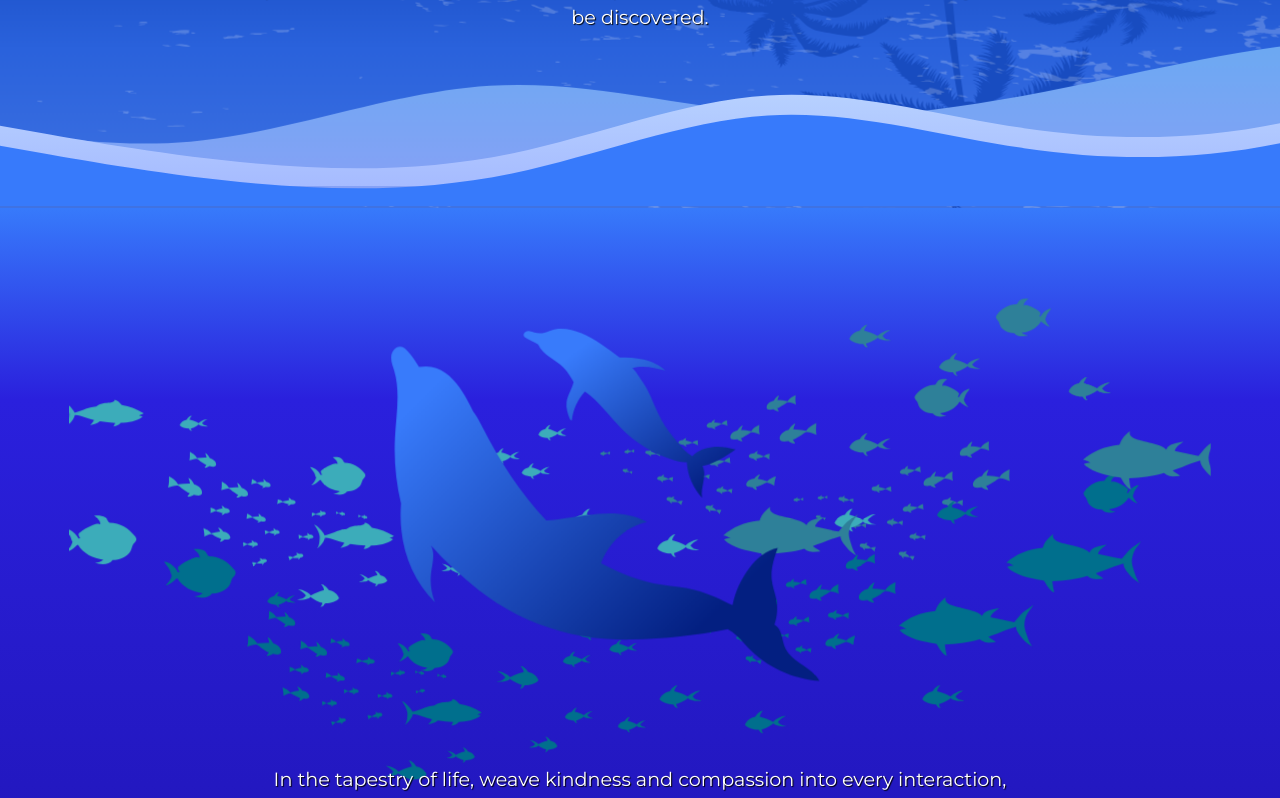
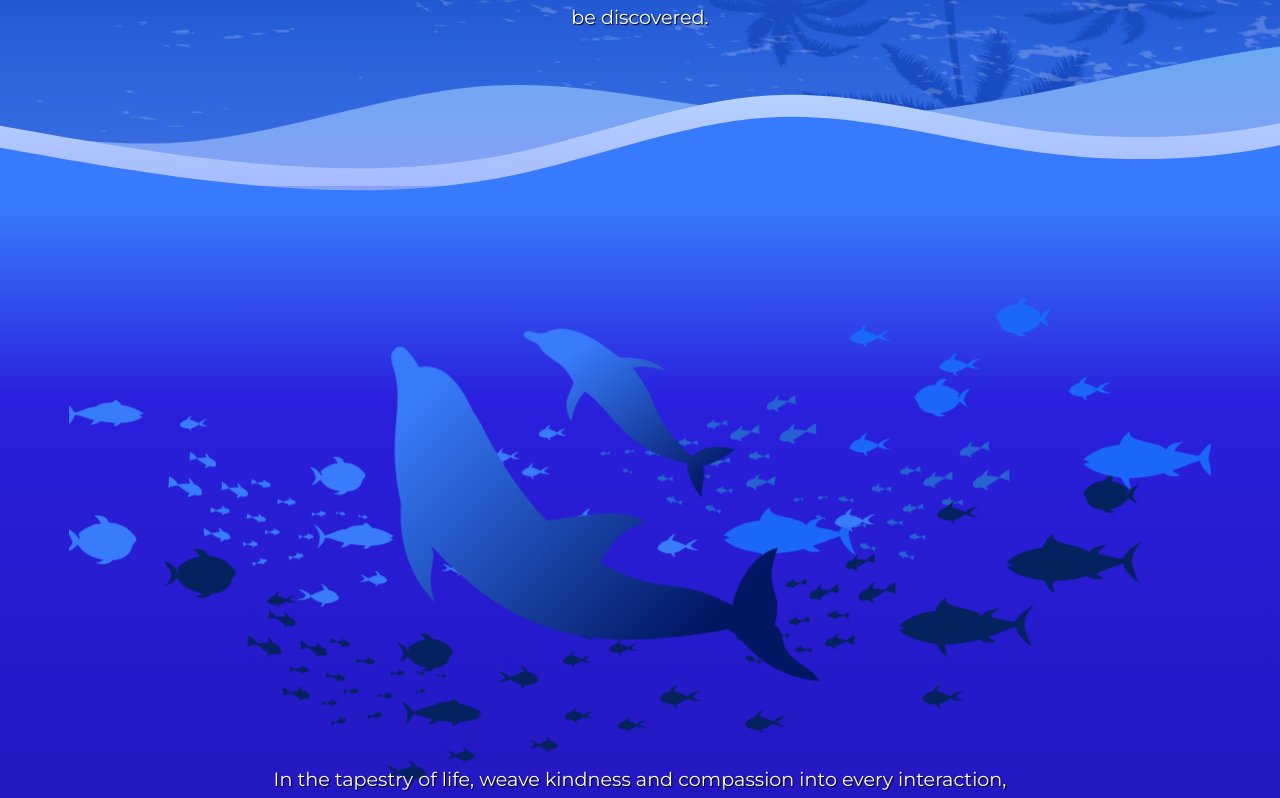
Before and after one commit to Nepsha1986/fable, a Next.js app: page / in a window 1280 px wide. Shown: the part 1840-2638 px from the top of the page. Built offline with nearby package versions, Linux system fonts and the light colour scheme.

Commit message:
Improved colors

```diff
--- a/src/app/_containers/Part2/index.tsx
+++ b/src/app/_containers/Part2/index.tsx
@@ -111,7 +111,7 @@
         <Wave id="second_wave" type="2" />
       </Scene.Item>
 
-      <Scene.Item width="100%" bottom="-5px" depth={0}>
+      <Scene.Item width="100%" bottom="-7px" depth={0}>
         <Wave
           id="third_wave"
           type="2"
--- a/src/components/SeaSurface/DolphinLarge/index.tsx
+++ b/src/components/SeaSurface/DolphinLarge/index.tsx
@@ -1,5 +1,5 @@
 const DolphinLarge = () => {
-  const gradient: [string, string] = ['#387bfb', '#031f81'];
+  const gradient: [string, string] = ['#387bfb', '#011762'];
 
   return (
     <svg viewBox="0 0 885 595.3">
--- a/src/components/SeaSurface/DolphinSmall/index.tsx
+++ b/src/components/SeaSurface/DolphinSmall/index.tsx
@@ -1,5 +1,5 @@
 const DolphinSmall = () => {
-  const gradient: [string, string] = ['#387bfb', '#031f81'];
+  const gradient: [string, string] = ['#387bfb', '#011762'];
 
   return (
     <svg viewBox="0 0 885 595.3">
--- a/src/components/SeaSurface/FishGroup1/index.tsx
+++ b/src/components/SeaSurface/FishGroup1/index.tsx
@@ -1,7 +1,7 @@
 const FishGroup1 = () => {
-  const firstGroupColor = '#006F8D';
-  const secondGroupColor = '#3CACBA';
-  const thirdGroupColor = '#2E8099';
+  const firstGroupColor = '#03225e';
+  const secondGroupColor = '#1b67f8';
+  const thirdGroupColor = '#397cfb';
 
   return (
     <svg viewBox="0 0 885 595.3" fill="#01155b">
@@ -30,6 +30,17 @@
           <path d="M257.8,438.5c3.2,1.1,6.8,5.7,8.5,8.5c3.1-0.6,6.1-2.1,9.1-3.2c2.4-0.8,5-1.4,7.6-1.7       c1.5-1.4,3.9-2.1,5.7-2.4c2.2-0.4,8.3,0.1,8.6-2.7c1.8,0.4,3.9,2.1,5.4,4c6.1,0.9,11.7,3.3,17,6.4c-0.8,1-2.9,1.2-3.6,1.7       c1,0,1.9,0.6,2.9,0.8c-4.1,3.9-11.6,4.6-17,4.9c-1.4,1.6-3.3,2.7-5.7,2.8c0.5-0.9,1-1.8,1.3-2.7c-3.9-0.1-7.9-0.5-11.8-1.2       c-2,1.8-4.7,2.5-7.5,3c1.1-1,2.2-2.4,2.9-4c-2.5-0.6-4.9-1.3-7.3-2.1c-2.3-0.8-5.1-1.9-7.5-1.8c-0.6,3-3.8,6.8-6.3,8.4       c1.9-2,1.9-5.6,2.1-8.3C262.5,445.6,259.6,441,257.8,438.5z" />
         </g>
         <g fill={secondGroupColor}>
+          <path d="M719.1,139.3c3.7-4.8,9.1-8.2,15.3-8.2c1.1-0.7,1.3-2.4,2.5-3.2c1.9-1.3,4.6-1.3,6.8-1.1       c-1.4,1.3-3.9,2.9-3.7,5.3c1.8-2.2,12.2,4,12.9,5.6c0.3,0.7-0.6,2-0.9,2.7c0.2,0,0.9,0.2,1,0.2c1.4-3.1,4.8-5.8,8.2-6.3       c-0.8,1.6-2.4,3-3.2,4.7c-0.6,1.1-0.7,2.4-1.4,3.5c0.3,2.1,2.3,4.5,3.7,6.1c-1.7-0.4-3-1.4-4.4-2.3c-0.9-0.6-1.8-1.7-2.6-2       c-3.2,5.4-9,8.1-15,8.9c0.6,0.5,1.3,1,2.2,1.3c0.9,0.3,1.9,0.5,2.8,0.5c-3.2,1.2-8.3,1.6-10.7-1.6c0,0,0,0,0,0       c-4.2-0.3-8.5-1.6-10.7-5.4c-0.6-1.1-0.8-2.4-1.3-3.5c-0.4-0.7-1.1-1.2-1.5-1.9C718.1,141.3,718.3,140.4,719.1,139.3z" />
+          <path d="M656,201.6c3.7-4.8,9.1-8.2,15.3-8.2c1.1-0.7,1.3-2.4,2.5-3.2c1.9-1.3,4.6-1.3,6.8-1.1       c-1.4,1.3-3.9,2.9-3.7,5.3c1.8-2.2,12.2,4,12.9,5.6c0.3,0.7-0.6,2-0.9,2.7c0.2,0,0.9,0.2,1,0.2c1.4-3.1,4.8-5.8,8.2-6.3       c-0.8,1.6-2.4,3-3.2,4.7c-0.6,1.1-0.7,2.4-1.4,3.5c0.3,2.1,2.3,4.5,3.7,6.1c-1.7-0.4-3-1.4-4.4-2.3c-0.9-0.6-1.8-1.7-2.6-2       c-3.2,5.4-9,8.1-15,8.9c0.6,0.5,1.3,1,2.2,1.3c0.9,0.3,1.9,0.5,2.8,0.5c-3.2,1.2-8.3,1.6-10.7-1.6c0,0,0,0,0,0       c-4.2-0.3-8.5-1.6-10.7-5.4c-0.6-1.1-0.8-2.4-1.3-3.5c-0.4-0.7-1.1-1.2-1.5-1.9C655.1,203.6,655.2,202.7,656,201.6z" />
+          <path d="M632.8,157.9c-0.7-0.4-1.5-1.4-2.1-1.8c-1-0.6,4.9-4.9,6-4.9c-1.7,0-3.5,0.4-5,1.1       c-1.5,0.8-4.1,1.9-4.9,3.4c-1.7-1-3.5-1.8-5.4-2.5c-1.5-0.6-3.3-1.2-5.1-1.6c0.3-1.7,1.3-3.3,2.5-4.6c-2.1-0.2-4.5,2.4-6,4.6       c-3.6,0.6-6.5,2.9-8,6.3c2,2.8,6.6,3.7,9.9,3.9c0.3,0,0.5,0,0.8,0c0.8,1.6,2,3,3.8,2.7c-1-0.6-1.4-1.8-1.5-3       c2-0.4,3.8-1.2,5.6-2.3c1.1-0.7,2.6-1.4,3.5-2.4c0.6,1.2,2.5,1.6,3.6,1.9c2.1,0.6,4.5,0.6,6.8,0.4       C636,158.5,634.1,158.7,632.8,157.9z" />
+          <path d="M702.3,179.9c-0.7-0.4-1.5-1.4-2.1-1.8c-1-0.6,4.9-4.9,6-4.9c-1.7,0-3.5,0.4-5,1.1       c-1.5,0.8-4.1,1.9-4.9,3.4c-1.7-1-3.5-1.8-5.4-2.5c-1.5-0.6-3.3-1.2-5.1-1.6c0.3-1.7,1.3-3.3,2.5-4.6c-2.1-0.2-4.5,2.4-6,4.6       c-3.6,0.6-6.5,2.9-8,6.3c2,2.8,6.6,3.7,9.9,3.9c0.3,0,0.5,0,0.8,0c0.8,1.6,2,3,3.8,2.7c-1-0.6-1.4-1.8-1.5-3       c2-0.4,3.8-1.2,5.6-2.3c1.1-0.7,2.6-1.4,3.5-2.4c0.6,1.2,2.5,1.6,3.6,1.9c2.1,0.6,4.5,0.6,6.8,0.4       C705.5,180.6,703.6,180.7,702.3,179.9z" />
+          <path d="M802.9,198.6c-0.7-0.4-1.5-1.4-2.1-1.8c-1-0.6,4.9-4.9,6-4.9c-1.7,0-3.5,0.4-5,1.1       c-1.5,0.8-4.1,1.9-4.9,3.4c-1.7-1-3.5-1.8-5.4-2.5c-1.5-0.6-3.3-1.2-5.1-1.6c0.3-1.7,1.3-3.3,2.5-4.6c-2.1-0.2-4.5,2.4-6,4.6       c-3.6,0.6-6.5,2.9-8,6.3c2,2.8,6.6,3.7,9.9,3.9c0.3,0,0.5,0,0.8,0c0.8,1.6,2,3,3.8,2.7c-1-0.6-1.4-1.8-1.5-3       c2-0.4,3.8-1.2,5.6-2.3c1.1-0.7,2.6-1.4,3.5-2.4c0.6,1.2,2.5,1.6,3.6,1.9c2.1,0.6,4.5,0.6,6.8,0.4       C806.2,199.2,804.3,199.4,802.9,198.6z" />
+          <path d="M632.8,242c-0.7-0.4-1.5-1.4-2.1-1.8c-1-0.6,4.9-4.9,6-4.9c-1.7,0-3.5,0.4-5,1.1       c-1.5,0.8-4.1,1.9-4.9,3.4c-1.7-1-3.5-1.8-5.4-2.5c-1.5-0.6-3.3-1.2-5.1-1.6c0.3-1.7,1.3-3.3,2.5-4.6c-2.1-0.2-4.5,2.4-6,4.6       c-3.6,0.6-6.5,2.9-8,6.3c2,2.8,6.6,3.7,9.9,3.9c0.3,0,0.5,0,0.8,0c0.8,1.6,2,3,3.8,2.7c-1-0.6-1.4-1.8-1.5-3       c2-0.4,3.8-1.2,5.6-2.3c1.1-0.7,2.6-1.4,3.5-2.4c0.6,1.2,2.5,1.6,3.6,1.9c2.1,0.6,4.5,0.6,6.8,0.4       C636,242.7,634.1,242.8,632.8,242z" />
+          <path d="M883.3,249.7c0.2-2.3,0.7-4.3,1.6-6.5c1.4-3.2,3.8-5.3,5.5-8.2        c-2.5,2.3-5.8,3.7-8.4,6.1c-2.4,2.2-4.4,5.2-6.6,7.5c-6.1-0.9-12.1-2.6-18.3-3.8c0.1-0.6,0.3-1.2,0.6-1.7        c1.5-2.7,4-3.7,6.1-5.6c-4,1.2-11.4,1.3-13.3,6.1c-0.1,0-0.1,0-0.2,0c-3.8-3.7-9.8-4.4-14.8-5.8c-4.2-1.2-15.4-2.5-13.1-8.5        c-2.4,1.6-4.5,3.9-6.2,6.3c-0.6,0.8-1.3,2.6-2.1,4.4c-0.5,0.1-1,0.1-1.5,0.2c-10.4,1.4-18.7,4.5-26.7,11.4        c2,0.2,4.1,1.1,5.7,2.3c-1.4-0.1-4,0.1-5,1.1c6.9,6.7,17.7,8.4,26.8,10.2c0.6,0.1,1.2,0.2,1.8,0.3c2.2,3.5,4,7.5,7.9,9.2        c-0.6-2.5-1.1-5.4-1.4-8c0-0.2,0-0.5,0-0.8c4.5-0.1,9.1-0.7,13.5-1.2c4.5-0.5,9-1.5,13.5-2.8c1.2,1,2.5,1.7,4.1,2.2        c2.7,0.8,5.6,0,8.3,0c-0.8-1.6-3.9-2.4-5.3-3.9c-0.1-0.1-0.2-0.3-0.3-0.4c2.4-0.8,4.8-1.7,7.1-2.5c4.7-1.8,9.4-3.7,14.2-5.1        c-0.1,3.6,3.7,7.5,5.9,10.1c2,2.3,4.6,3.5,6.8,5.3c-1.8-1.9-3.9-7.4-4.4-9.2C884.4,255.9,883.1,252.5,883.3,249.7z" />
+          <path d="M604.4,308.3c0.2-2.3,0.7-4.3,1.6-6.5c1.4-3.2,3.8-5.3,5.5-8.2        c-2.5,2.3-5.8,3.7-8.4,6.1c-2.4,2.2-4.4,5.2-6.6,7.5c-6.1-0.9-12.1-2.6-18.3-3.8c0.1-0.6,0.3-1.2,0.6-1.7        c1.5-2.7,4-3.7,6.1-5.6c-4,1.2-11.4,1.3-13.3,6.1c-0.1,0-0.1,0-0.2,0c-3.8-3.7-9.8-4.4-14.8-5.8c-4.2-1.2-15.4-2.5-13.1-8.5        c-2.4,1.6-4.5,3.9-6.2,6.3c-0.6,0.8-1.3,2.6-2.1,4.4c-0.5,0.1-1,0.1-1.5,0.2c-10.4,1.4-18.7,4.5-26.7,11.4        c2,0.2,4.1,1.1,5.7,2.3c-1.4-0.1-4,0.1-5,1.1c6.9,6.7,17.7,8.4,26.8,10.2c0.6,0.1,1.2,0.2,1.8,0.3c2.2,3.5,4,7.5,7.9,9.2        c-0.6-2.5-1.1-5.4-1.4-8c0-0.2,0-0.5,0-0.8c4.5-0.1,9.1-0.7,13.5-1.2c4.5-0.5,9-1.5,13.5-2.8c1.2,1,2.5,1.7,4.1,2.2        c2.7,0.8,5.6,0,8.3,0c-0.8-1.6-3.9-2.4-5.3-3.9c-0.1-0.1-0.2-0.3-0.3-0.4c2.4-0.8,4.8-1.7,7.1-2.5c4.7-1.8,9.4-3.7,14.2-5.1        c-0.1,3.6,3.7,7.5,5.9,10.1c2,2.3,4.6,3.5,6.8,5.3c-1.8-1.9-3.9-7.4-4.4-9.2C605.4,314.4,604.1,311,604.4,308.3z" />
+          <path d="M802.9,198.6c-0.7-0.4-1.5-1.4-2.1-1.8c-1-0.6,4.9-4.9,6-4.9c-1.7,0-3.5,0.4-5,1.1       c-1.5,0.8-4.1,1.9-4.9,3.4c-1.7-1-3.5-1.8-5.4-2.5c-1.5-0.6-3.3-1.2-5.1-1.6c0.3-1.7,1.3-3.3,2.5-4.6c-2.1-0.2-4.5,2.4-6,4.6       c-3.6,0.6-6.5,2.9-8,6.3c2,2.8,6.6,3.7,9.9,3.9c0.3,0,0.5,0,0.8,0c0.8,1.6,2,3,3.8,2.7c-1-0.6-1.4-1.8-1.5-3       c2-0.4,3.8-1.2,5.6-2.3c1.1-0.7,2.6-1.4,3.5-2.4c0.6,1.2,2.5,1.6,3.6,1.9c2.1,0.6,4.5,0.6,6.8,0.4       C806.2,199.2,804.3,199.4,802.9,198.6z" />
+        </g>
+        <g fill={thirdGroupColor}>
           <path d="M51.2,311.1c-4.8-6.3-11.9-10.7-19.9-10.7c-1.5-0.9-1.7-3.1-3.2-4.1       c-2.4-1.7-6-1.7-8.8-1.5c1.9,1.7,5.1,3.8,4.8,6.9c-2.4-2.8-15.9,5.3-16.8,7.3c-0.4,1,0.8,2.6,1.2,3.5c-0.3,0-1.2,0.2-1.3,0.2       c-1.8-4-6.2-7.6-10.7-8.2c1.1,2.1,3.1,4,4.2,6.2c0.8,1.5,0.9,3.1,1.8,4.5c-0.4,2.7-3,5.8-4.8,7.9c2.2-0.5,3.9-1.8,5.7-3       c1.1-0.8,2.3-2.2,3.4-2.6c4.2,7,11.7,10.6,19.6,11.6c-0.8,0.7-1.7,1.3-2.9,1.7c-1.2,0.4-2.5,0.7-3.7,0.6       c4.2,1.5,10.9,2.1,13.9-2.1c0,0,0,0,0,0c5.5-0.4,11.1-2.1,13.9-7.1c0.8-1.4,1-3.1,1.7-4.5c0.5-1,1.4-1.6,2-2.5       C52.4,313.6,52.2,312.5,51.2,311.1z" />
           <path d="M228.9,262.1c-3.7-4.8-9.1-8.2-15.3-8.2c-1.1-0.7-1.3-2.4-2.5-3.2       c-1.9-1.3-4.6-1.3-6.8-1.1c1.4,1.3,3.9,2.9,3.7,5.3c-1.8-2.2-12.2,4-12.9,5.6c-0.3,0.7,0.6,2,0.9,2.7c-0.2,0-0.9,0.2-1,0.2       c-1.4-3.1-4.8-5.8-8.2-6.3c0.8,1.6,2.4,3,3.2,4.7c0.6,1.1,0.7,2.4,1.4,3.5c-0.3,2.1-2.3,4.5-3.7,6.1c1.7-0.4,3-1.4,4.4-2.3       c0.9-0.6,1.8-1.7,2.6-2c3.2,5.4,9,8.1,15,8.9c-0.6,0.5-1.3,1-2.2,1.3c-0.9,0.3-1.9,0.5-2.8,0.5c3.2,1.2,8.3,1.6,10.7-1.6       c0,0,0,0,0,0c4.2-0.3,8.5-1.6,10.7-5.4c0.6-1.1,0.8-2.4,1.3-3.5c0.4-0.7,1.1-1.2,1.5-1.9C229.8,264.1,229.7,263.2,228.9,262.1z       " />
           <path d="M621.3,300.5c-0.7-0.4-1.5-1.4-2.1-1.8c-1-0.6,4.9-4.9,6-4.9c-1.7,0-3.5,0.4-5,1.1       c-1.5,0.8-4.1,1.9-4.9,3.4c-1.7-1-3.5-1.8-5.4-2.5c-1.5-0.6-3.3-1.2-5.1-1.6c0.3-1.7,1.3-3.3,2.5-4.6c-2.1-0.2-4.5,2.4-6,4.6       c-3.6,0.6-6.5,2.9-8,6.3c2,2.8,6.6,3.7,9.9,3.9c0.3,0,0.5,0,0.8,0c0.8,1.6,2,3,3.8,2.7c-1-0.6-1.4-1.8-1.5-3       c2-0.4,3.8-1.2,5.6-2.3c1.1-0.7,2.6-1.4,3.5-2.4c0.6,1.2,2.5,1.6,3.6,1.9c2.1,0.6,4.5,0.6,6.8,0.4       C624.6,301.2,622.7,301.4,621.3,300.5z" />
@@ -49,17 +60,6 @@
           <path d="M-4.2,206.6c3.2,1.1,6.8,5.7,8.5,8.5c3.1-0.6,6.1-2.1,9.1-3.2c2.4-0.8,5-1.4,7.6-1.7       c1.5-1.4,3.9-2.1,5.7-2.4c2.2-0.4,8.3,0.1,8.6-2.7c1.8,0.4,3.9,2.1,5.4,4c6.1,0.9,11.7,3.3,17,6.4c-0.8,1-2.9,1.2-3.6,1.7       c1,0,1.9,0.6,2.9,0.8c-4.1,3.9-11.6,4.6-17,4.9c-1.4,1.6-3.3,2.7-5.7,2.8c0.5-0.9,1-1.8,1.3-2.7c-3.9-0.1-7.9-0.5-11.8-1.2       c-2,1.8-4.7,2.5-7.5,3c1.1-1,2.2-2.4,2.9-4c-2.5-0.6-4.9-1.3-7.3-2.1c-2.3-0.8-5.1-1.9-7.5-1.8c-0.6,3-3.8,6.8-6.3,8.4       c1.9-2,1.9-5.6,2.1-8.3C0.5,213.7-2.3,209.1-4.2,206.6z" />
           <path d="M104.5,224.6c-0.4-0.3-1-1-1.4-1.2c-0.7-0.4,3.3-3.3,4.1-3.3c-1.1,0-2.4,0.2-3.4,0.8       c-1,0.5-2.8,1.3-3.3,2.3c-1.2-0.7-2.4-1.2-3.7-1.7c-1-0.4-2.2-0.8-3.5-1c0.2-1.2,0.9-2.2,1.7-3.1c-1.4-0.1-3.1,1.6-4,3.1       c-2.5,0.4-4.4,2-5.4,4.3c1.4,1.9,4.5,2.5,6.7,2.6c0.2,0,0.4,0,0.5,0c0.5,1.1,1.3,2,2.5,1.9c-0.7-0.4-0.9-1.2-1-2       c1.3-0.3,2.6-0.8,3.8-1.6c0.7-0.4,1.8-1,2.3-1.6c0.4,0.8,1.7,1.1,2.5,1.3c1.4,0.4,3.1,0.4,4.6,0.3       C106.7,225,105.4,225.1,104.5,224.6z" />
         </g>
-        <g fill={thirdGroupColor}>
-          <path d="M719.1,139.3c3.7-4.8,9.1-8.2,15.3-8.2c1.1-0.7,1.3-2.4,2.5-3.2c1.9-1.3,4.6-1.3,6.8-1.1       c-1.4,1.3-3.9,2.9-3.7,5.3c1.8-2.2,12.2,4,12.9,5.6c0.3,0.7-0.6,2-0.9,2.7c0.2,0,0.9,0.2,1,0.2c1.4-3.1,4.8-5.8,8.2-6.3       c-0.8,1.6-2.4,3-3.2,4.7c-0.6,1.1-0.7,2.4-1.4,3.5c0.3,2.1,2.3,4.5,3.7,6.1c-1.7-0.4-3-1.4-4.4-2.3c-0.9-0.6-1.8-1.7-2.6-2       c-3.2,5.4-9,8.1-15,8.9c0.6,0.5,1.3,1,2.2,1.3c0.9,0.3,1.9,0.5,2.8,0.5c-3.2,1.2-8.3,1.6-10.7-1.6c0,0,0,0,0,0       c-4.2-0.3-8.5-1.6-10.7-5.4c-0.6-1.1-0.8-2.4-1.3-3.5c-0.4-0.7-1.1-1.2-1.5-1.9C718.1,141.3,718.3,140.4,719.1,139.3z" />
-          <path d="M656,201.6c3.7-4.8,9.1-8.2,15.3-8.2c1.1-0.7,1.3-2.4,2.5-3.2c1.9-1.3,4.6-1.3,6.8-1.1       c-1.4,1.3-3.9,2.9-3.7,5.3c1.8-2.2,12.2,4,12.9,5.6c0.3,0.7-0.6,2-0.9,2.7c0.2,0,0.9,0.2,1,0.2c1.4-3.1,4.8-5.8,8.2-6.3       c-0.8,1.6-2.4,3-3.2,4.7c-0.6,1.1-0.7,2.4-1.4,3.5c0.3,2.1,2.3,4.5,3.7,6.1c-1.7-0.4-3-1.4-4.4-2.3c-0.9-0.6-1.8-1.7-2.6-2       c-3.2,5.4-9,8.1-15,8.9c0.6,0.5,1.3,1,2.2,1.3c0.9,0.3,1.9,0.5,2.8,0.5c-3.2,1.2-8.3,1.6-10.7-1.6c0,0,0,0,0,0       c-4.2-0.3-8.5-1.6-10.7-5.4c-0.6-1.1-0.8-2.4-1.3-3.5c-0.4-0.7-1.1-1.2-1.5-1.9C655.1,203.6,655.2,202.7,656,201.6z" />
-          <path d="M632.8,157.9c-0.7-0.4-1.5-1.4-2.1-1.8c-1-0.6,4.9-4.9,6-4.9c-1.7,0-3.5,0.4-5,1.1       c-1.5,0.8-4.1,1.9-4.9,3.4c-1.7-1-3.5-1.8-5.4-2.5c-1.5-0.6-3.3-1.2-5.1-1.6c0.3-1.7,1.3-3.3,2.5-4.6c-2.1-0.2-4.5,2.4-6,4.6       c-3.6,0.6-6.5,2.9-8,6.3c2,2.8,6.6,3.7,9.9,3.9c0.3,0,0.5,0,0.8,0c0.8,1.6,2,3,3.8,2.7c-1-0.6-1.4-1.8-1.5-3       c2-0.4,3.8-1.2,5.6-2.3c1.1-0.7,2.6-1.4,3.5-2.4c0.6,1.2,2.5,1.6,3.6,1.9c2.1,0.6,4.5,0.6,6.8,0.4       C636,158.5,634.1,158.7,632.8,157.9z" />
-          <path d="M702.3,179.9c-0.7-0.4-1.5-1.4-2.1-1.8c-1-0.6,4.9-4.9,6-4.9c-1.7,0-3.5,0.4-5,1.1       c-1.5,0.8-4.1,1.9-4.9,3.4c-1.7-1-3.5-1.8-5.4-2.5c-1.5-0.6-3.3-1.2-5.1-1.6c0.3-1.7,1.3-3.3,2.5-4.6c-2.1-0.2-4.5,2.4-6,4.6       c-3.6,0.6-6.5,2.9-8,6.3c2,2.8,6.6,3.7,9.9,3.9c0.3,0,0.5,0,0.8,0c0.8,1.6,2,3,3.8,2.7c-1-0.6-1.4-1.8-1.5-3       c2-0.4,3.8-1.2,5.6-2.3c1.1-0.7,2.6-1.4,3.5-2.4c0.6,1.2,2.5,1.6,3.6,1.9c2.1,0.6,4.5,0.6,6.8,0.4       C705.5,180.6,703.6,180.7,702.3,179.9z" />
-          <path d="M802.9,198.6c-0.7-0.4-1.5-1.4-2.1-1.8c-1-0.6,4.9-4.9,6-4.9c-1.7,0-3.5,0.4-5,1.1       c-1.5,0.8-4.1,1.9-4.9,3.4c-1.7-1-3.5-1.8-5.4-2.5c-1.5-0.6-3.3-1.2-5.1-1.6c0.3-1.7,1.3-3.3,2.5-4.6c-2.1-0.2-4.5,2.4-6,4.6       c-3.6,0.6-6.5,2.9-8,6.3c2,2.8,6.6,3.7,9.9,3.9c0.3,0,0.5,0,0.8,0c0.8,1.6,2,3,3.8,2.7c-1-0.6-1.4-1.8-1.5-3       c2-0.4,3.8-1.2,5.6-2.3c1.1-0.7,2.6-1.4,3.5-2.4c0.6,1.2,2.5,1.6,3.6,1.9c2.1,0.6,4.5,0.6,6.8,0.4       C806.2,199.2,804.3,199.4,802.9,198.6z" />
-          <path d="M632.8,242c-0.7-0.4-1.5-1.4-2.1-1.8c-1-0.6,4.9-4.9,6-4.9c-1.7,0-3.5,0.4-5,1.1       c-1.5,0.8-4.1,1.9-4.9,3.4c-1.7-1-3.5-1.8-5.4-2.5c-1.5-0.6-3.3-1.2-5.1-1.6c0.3-1.7,1.3-3.3,2.5-4.6c-2.1-0.2-4.5,2.4-6,4.6       c-3.6,0.6-6.5,2.9-8,6.3c2,2.8,6.6,3.7,9.9,3.9c0.3,0,0.5,0,0.8,0c0.8,1.6,2,3,3.8,2.7c-1-0.6-1.4-1.8-1.5-3       c2-0.4,3.8-1.2,5.6-2.3c1.1-0.7,2.6-1.4,3.5-2.4c0.6,1.2,2.5,1.6,3.6,1.9c2.1,0.6,4.5,0.6,6.8,0.4       C636,242.7,634.1,242.8,632.8,242z" />
-          <path d="M883.3,249.7c0.2-2.3,0.7-4.3,1.6-6.5c1.4-3.2,3.8-5.3,5.5-8.2        c-2.5,2.3-5.8,3.7-8.4,6.1c-2.4,2.2-4.4,5.2-6.6,7.5c-6.1-0.9-12.1-2.6-18.3-3.8c0.1-0.6,0.3-1.2,0.6-1.7        c1.5-2.7,4-3.7,6.1-5.6c-4,1.2-11.4,1.3-13.3,6.1c-0.1,0-0.1,0-0.2,0c-3.8-3.7-9.8-4.4-14.8-5.8c-4.2-1.2-15.4-2.5-13.1-8.5        c-2.4,1.6-4.5,3.9-6.2,6.3c-0.6,0.8-1.3,2.6-2.1,4.4c-0.5,0.1-1,0.1-1.5,0.2c-10.4,1.4-18.7,4.5-26.7,11.4        c2,0.2,4.1,1.1,5.7,2.3c-1.4-0.1-4,0.1-5,1.1c6.9,6.7,17.7,8.4,26.8,10.2c0.6,0.1,1.2,0.2,1.8,0.3c2.2,3.5,4,7.5,7.9,9.2        c-0.6-2.5-1.1-5.4-1.4-8c0-0.2,0-0.5,0-0.8c4.5-0.1,9.1-0.7,13.5-1.2c4.5-0.5,9-1.5,13.5-2.8c1.2,1,2.5,1.7,4.1,2.2        c2.7,0.8,5.6,0,8.3,0c-0.8-1.6-3.9-2.4-5.3-3.9c-0.1-0.1-0.2-0.3-0.3-0.4c2.4-0.8,4.8-1.7,7.1-2.5c4.7-1.8,9.4-3.7,14.2-5.1        c-0.1,3.6,3.7,7.5,5.9,10.1c2,2.3,4.6,3.5,6.8,5.3c-1.8-1.9-3.9-7.4-4.4-9.2C884.4,255.9,883.1,252.5,883.3,249.7z" />
-          <path d="M604.4,308.3c0.2-2.3,0.7-4.3,1.6-6.5c1.4-3.2,3.8-5.3,5.5-8.2        c-2.5,2.3-5.8,3.7-8.4,6.1c-2.4,2.2-4.4,5.2-6.6,7.5c-6.1-0.9-12.1-2.6-18.3-3.8c0.1-0.6,0.3-1.2,0.6-1.7        c1.5-2.7,4-3.7,6.1-5.6c-4,1.2-11.4,1.3-13.3,6.1c-0.1,0-0.1,0-0.2,0c-3.8-3.7-9.8-4.4-14.8-5.8c-4.2-1.2-15.4-2.5-13.1-8.5        c-2.4,1.6-4.5,3.9-6.2,6.3c-0.6,0.8-1.3,2.6-2.1,4.4c-0.5,0.1-1,0.1-1.5,0.2c-10.4,1.4-18.7,4.5-26.7,11.4        c2,0.2,4.1,1.1,5.7,2.3c-1.4-0.1-4,0.1-5,1.1c6.9,6.7,17.7,8.4,26.8,10.2c0.6,0.1,1.2,0.2,1.8,0.3c2.2,3.5,4,7.5,7.9,9.2        c-0.6-2.5-1.1-5.4-1.4-8c0-0.2,0-0.5,0-0.8c4.5-0.1,9.1-0.7,13.5-1.2c4.5-0.5,9-1.5,13.5-2.8c1.2,1,2.5,1.7,4.1,2.2        c2.7,0.8,5.6,0,8.3,0c-0.8-1.6-3.9-2.4-5.3-3.9c-0.1-0.1-0.2-0.3-0.3-0.4c2.4-0.8,4.8-1.7,7.1-2.5c4.7-1.8,9.4-3.7,14.2-5.1        c-0.1,3.6,3.7,7.5,5.9,10.1c2,2.3,4.6,3.5,6.8,5.3c-1.8-1.9-3.9-7.4-4.4-9.2C605.4,314.4,604.1,311,604.4,308.3z" />
-          <path d="M802.9,198.6c-0.7-0.4-1.5-1.4-2.1-1.8c-1-0.6,4.9-4.9,6-4.9c-1.7,0-3.5,0.4-5,1.1       c-1.5,0.8-4.1,1.9-4.9,3.4c-1.7-1-3.5-1.8-5.4-2.5c-1.5-0.6-3.3-1.2-5.1-1.6c0.3-1.7,1.3-3.3,2.5-4.6c-2.1-0.2-4.5,2.4-6,4.6       c-3.6,0.6-6.5,2.9-8,6.3c2,2.8,6.6,3.7,9.9,3.9c0.3,0,0.5,0,0.8,0c0.8,1.6,2,3,3.8,2.7c-1-0.6-1.4-1.8-1.5-3       c2-0.4,3.8-1.2,5.6-2.3c1.1-0.7,2.6-1.4,3.5-2.4c0.6,1.2,2.5,1.6,3.6,1.9c2.1,0.6,4.5,0.6,6.8,0.4       C806.2,199.2,804.3,199.4,802.9,198.6z" />
-        </g>
       </g>
     </svg>
   );
--- a/src/components/SeaSurface/FishGroup2/index.tsx
+++ b/src/components/SeaSurface/FishGroup2/index.tsx
@@ -1,7 +1,7 @@
 const FishGroup2 = () => {
   return (
     <svg viewBox="0 0 885 595.3">
-      <g fill={'#006F8D'}>
+      <g fill={'#03225e'}>
         <path d="M123.8,367.9c2.3,1.3,4.8,2.9,6.1,5.4c2.6-0.3,5.4-0.6,8.2-0.4        c-0.2-1.3-0.7-2.6-1.2-3.9c1.7,0.7,3.1,2.5,4,4.3c2.6,0.8,5.6,2.9,5.4,5.7c0,2.2-2.9,2-5.6,1.3c-1.3,0.8-2.7,1.6-4.3,1.3        c0.2-0.5,0.9-1.4,1.6-2.2c-0.5-0.2-1-0.4-1.2-0.6c-1.4-0.8-2.7-1.8-4.1-2.7c-0.7-0.5-2-1.9-2.8-2.1c-1.6-0.4-5,0.9-6.6,1.3        C123.9,372.9,123.6,370.4,123.8,367.9z" />
         <path d="M151.1,393.5c2.3,1.3,4.8,2.9,6.1,5.4c2.6-0.3,5.4-0.6,8.2-0.4        c-0.2-1.3-0.7-2.6-1.2-3.9c1.7,0.7,3.1,2.5,4,4.3c2.6,0.8,5.6,2.9,5.4,5.7c0,2.2-2.9,2-5.6,1.3c-1.3,0.8-2.7,1.6-4.3,1.3        c0.2-0.5,0.9-1.4,1.6-2.2c-0.5-0.2-1-0.4-1.2-0.6c-1.4-0.8-2.7-1.8-4.1-2.7c-0.7-0.5-2-1.9-2.8-2.1c-1.6-0.4-5,0.9-6.6,1.3        C151.3,398.6,151,396.1,151.1,393.5z" />
         <path d="M141.4,415.9c1.7,0.4,3.6,1,4.6,2.3c1.9-0.6,3.9-1.3,5.8-1.6c-0.2-0.8-0.6-1.4-1-2.2        c1.3,0.2,2.3,1,3,2c1.9,0,4.1,0.8,4.1,2.6c0.1,1.4-2,1.7-3.9,1.8c-0.9,0.7-1.9,1.4-3,1.5c0.1-0.3,0.6-1,1-1.6        c-0.4,0-0.7-0.1-0.9-0.1c-1-0.3-2-0.7-3-1c-0.5-0.2-1.5-0.8-2.1-0.8c-1.2,0-3.5,1.4-4.7,1.9        C141.8,419,141.4,417.5,141.4,415.9z" />
@@ -21,7 +21,7 @@
         <path d="M105.9,389.1c2.9,1.7,6.1,3.7,7.7,6.8c3.3-0.4,6.9-0.7,10.3-0.6        c-0.2-1.7-0.8-3.2-1.5-4.9c2.2,0.9,3.9,3.2,5,5.5c3.3,1,7,3.7,6.8,7.3c0,2.8-3.7,2.6-7,1.7c-1.7,1-3.4,2-5.5,1.6        c0.2-0.6,1.1-1.8,2-2.8c-0.7-0.3-1.2-0.5-1.6-0.7c-1.8-1-3.4-2.3-5.1-3.4c-0.9-0.6-2.5-2.4-3.6-2.6c-2-0.5-6.3,1.1-8.4,1.6        C106.1,395.4,105.7,392.3,105.9,389.1z" />
       </g>
 
-      <g fill={'#006F8D'}>
+      <g fill={'#03225e'}>
         <path d="M644.1,319.2c-2.6,1.3-5.4,2.8-6.9,5.4c-2.8-0.5-5.8-1-8.7-1c0.3-1.4,0.9-2.7,1.5-4.1        c-1.9,0.7-3.5,2.5-4.6,4.4c-2.9,0.7-6.2,2.8-6.2,5.8c-0.1,2.4,3,2.4,5.9,1.8c1.4,0.9,2.8,1.9,4.6,1.7        c-0.2-0.5-0.8-1.6-1.5-2.5c0.6-0.2,1.1-0.4,1.4-0.5c1.6-0.8,3-1.8,4.6-2.7c0.8-0.5,2.3-1.9,3.2-2c1.8-0.3,5.3,1.3,7.1,1.8        C643.6,324.6,644.1,321.9,644.1,319.2z" />
         <path d="M612.9,345c-2.6,1.3-5.4,2.8-6.9,5.4c-2.8-0.5-5.8-1-8.7-1c0.3-1.4,0.9-2.7,1.5-4.1        c-1.9,0.7-3.5,2.5-4.6,4.4c-2.9,0.7-6.2,2.8-6.2,5.8c-0.1,2.4,3,2.4,5.9,1.8c1.4,0.9,2.8,1.9,4.6,1.7        c-0.2-0.5-0.8-1.6-1.5-2.5c0.6-0.2,1.1-0.4,1.4-0.5c1.6-0.8,3-1.8,4.6-2.7c0.8-0.5,2.3-1.9,3.2-2c1.8-0.3,5.3,1.3,7.1,1.8        C612.4,350.3,612.9,347.7,612.9,345z" />
         <path d="M621.9,369.7c-1.9,0.3-3.9,0.8-5.1,2.1c-2-0.8-4.1-1.6-6.1-2.2c0.3-0.8,0.7-1.5,1.2-2.3        c-1.4,0.1-2.5,0.9-3.4,1.9c-2.1-0.1-4.5,0.6-4.6,2.5c-0.2,1.5,2,2,4.1,2.2c1,0.8,1.9,1.7,3.2,1.8c-0.1-0.3-0.5-1.1-1-1.8        c0.4,0,0.8-0.1,1-0.1c1.1-0.2,2.2-0.6,3.3-0.8c0.6-0.1,1.7-0.8,2.3-0.7c1.3,0.1,3.7,1.7,4.9,2.3        C621.3,372.9,621.7,371.4,621.9,369.7z" />
@@ -41,7 +41,7 @@
         <path d="M661.9,343.2c-3.3,1.6-6.8,3.6-8.7,6.8c-3.6-0.6-7.3-1.3-11.1-1.3        c0.4-1.8,1.1-3.4,1.9-5.2c-2.4,0.9-4.4,3.1-5.8,5.5c-3.6,0.8-7.8,3.5-7.8,7.4c-0.1,3,3.8,3,7.5,2.3c1.8,1.1,3.6,2.4,5.8,2.1        c-0.2-0.6-1.1-2-2-3.1c0.8-0.3,1.4-0.5,1.7-0.7c2-1,3.8-2.2,5.8-3.4c1-0.6,2.9-2.4,4-2.6c2.2-0.4,6.7,1.6,8.9,2.3        C661.2,350,661.9,346.7,661.9,343.2z" />
       </g>
 
-      <g fill={'#3CACBA'}>
+      <g fill={'#397cfb'}>
         <path d="M55.8,231.2c2.3,1.3,4.8,2.9,6.1,5.4c2.6-0.3,5.4-0.6,8.2-0.4c-0.2-1.3-0.7-2.6-1.2-3.9        c1.7,0.7,3.1,2.5,4,4.3c2.6,0.8,5.6,2.9,5.4,5.7c0,2.2-2.9,2-5.6,1.3c-1.3,0.8-2.7,1.6-4.3,1.3c0.2-0.5,0.9-1.4,1.6-2.2        c-0.5-0.2-1-0.4-1.2-0.6c-1.4-0.8-2.7-1.8-4.1-2.7c-0.7-0.5-2-1.9-2.8-2.1c-1.6-0.4-5,0.9-6.6,1.3        C56,236.2,55.7,233.7,55.8,231.2z" />
         <path d="M83.2,256.8c2.3,1.3,4.8,2.9,6.1,5.4c2.6-0.3,5.4-0.6,8.2-0.4c-0.2-1.3-0.7-2.6-1.2-3.9        c1.7,0.7,3.1,2.5,4,4.3c2.6,0.8,5.6,2.9,5.4,5.7c0,2.2-2.9,2-5.6,1.3c-1.3,0.8-2.7,1.6-4.3,1.3c0.2-0.5,0.9-1.4,1.6-2.2        c-0.5-0.2-1-0.4-1.2-0.6c-1.4-0.8-2.7-1.8-4.1-2.7c-0.7-0.5-2-1.9-2.8-2.1c-1.6-0.4-5,0.9-6.6,1.3        C83.4,261.8,83.1,259.3,83.2,256.8z" />
         <path d="M73.5,279.2c1.7,0.4,3.6,1,4.6,2.3c1.9-0.6,3.9-1.3,5.8-1.6c-0.2-0.8-0.6-1.4-1-2.2        c1.3,0.2,2.3,1,3,2c1.9,0,4.1,0.8,4.1,2.6c0.1,1.4-2,1.7-3.9,1.8c-0.9,0.7-1.9,1.4-3,1.5c0.1-0.3,0.6-1,1-1.6        c-0.4,0-0.7-0.1-0.9-0.1c-1-0.3-2-0.7-3-1c-0.5-0.2-1.5-0.8-2.1-0.8c-1.2,0-3.5,1.4-4.7,1.9C73.8,282.2,73.5,280.8,73.5,279.2        z" />
@@ -61,7 +61,7 @@
         <path d="M37.9,252.4c2.9,1.7,6.1,3.7,7.7,6.8c3.3-0.4,6.9-0.7,10.3-0.6        c-0.2-1.7-0.8-3.2-1.5-4.9c2.2,0.9,3.9,3.2,5,5.5c3.3,1,7,3.7,6.8,7.3c0,2.8-3.7,2.6-7,1.7c-1.7,1-3.4,2-5.5,1.6        c0.2-0.6,1.1-1.8,2-2.8c-0.7-0.3-1.2-0.5-1.6-0.7c-1.8-1-3.4-2.3-5.1-3.4c-0.9-0.6-2.5-2.4-3.6-2.6c-2-0.5-6.3,1.1-8.4,1.6        C38.1,258.7,37.8,255.6,37.9,252.4z" />
       </g>
 
-      <g fill={'#2E8099'}>
+      <g fill={'#2762d2'}>
         <path d="M576.1,182.5c-2.6,1.3-5.4,2.8-6.9,5.4c-2.8-0.5-5.8-1-8.7-1c0.3-1.4,0.9-2.7,1.5-4.1        c-1.9,0.7-3.5,2.5-4.6,4.4c-2.9,0.7-6.2,2.8-6.2,5.8c-0.1,2.4,3,2.4,5.9,1.8c1.4,0.9,2.8,1.9,4.6,1.7        c-0.2-0.5-0.8-1.6-1.5-2.5c0.6-0.2,1.1-0.4,1.4-0.5c1.6-0.8,3-1.8,4.6-2.7c0.8-0.5,2.3-1.9,3.2-2c1.8-0.3,5.3,1.3,7.1,1.8        C575.6,187.8,576.1,185.2,576.1,182.5z" />
         <path d="M544.9,208.2c-2.6,1.3-5.4,2.8-6.9,5.4c-2.8-0.5-5.8-1-8.7-1c0.3-1.4,0.9-2.7,1.5-4.1        c-1.9,0.7-3.5,2.5-4.6,4.4c-2.9,0.7-6.2,2.8-6.2,5.8c-0.1,2.4,3,2.4,5.9,1.8c1.4,0.9,2.8,1.9,4.6,1.7        c-0.2-0.5-0.8-1.6-1.5-2.5c0.6-0.2,1.1-0.4,1.4-0.5c1.6-0.8,3-1.8,4.6-2.7c0.8-0.5,2.3-1.9,3.2-2c1.8-0.3,5.3,1.3,7.1,1.8        C544.4,213.6,544.9,211,544.9,208.2z" />
         <path d="M553.9,233c-1.9,0.3-3.9,0.8-5.1,2.1c-2-0.8-4.1-1.6-6.1-2.2c0.3-0.8,0.7-1.5,1.2-2.3        c-1.4,0.1-2.5,0.9-3.4,1.9c-2.1-0.1-4.5,0.6-4.6,2.5c-0.2,1.5,2,2,4.1,2.2c1,0.8,1.9,1.7,3.2,1.8c-0.1-0.3-0.5-1.1-1-1.8        c0.4,0,0.8-0.1,1-0.1c1.1-0.2,2.2-0.6,3.3-0.8c0.6-0.1,1.7-0.8,2.3-0.7c1.3,0.1,3.7,1.7,4.9,2.3        C553.3,236.2,553.8,234.7,553.9,233z" />
@@ -81,7 +81,7 @@
         <path d="M593.9,206.5c-3.3,1.6-6.8,3.6-8.7,6.8c-3.6-0.6-7.3-1.3-11.1-1.3        c0.4-1.8,1.1-3.4,1.9-5.2c-2.4,0.9-4.4,3.1-5.8,5.5c-3.6,0.8-7.8,3.5-7.8,7.4c-0.1,3,3.8,3,7.5,2.3c1.8,1.1,3.6,2.4,5.8,2.1        c-0.2-0.6-1.1-2-2-3.1c0.8-0.3,1.4-0.5,1.7-0.7c2-1,3.8-2.2,5.8-3.4c1-0.6,2.9-2.4,4-2.6c2.2-0.4,6.7,1.6,8.9,2.3        C593.3,213.3,593.9,209.9,593.9,206.5z" />
       </g>
 
-      <g fill={'#2E8099'}>
+      <g fill={'#2762d2'}>
         <path d="M742.1,222.2c-2.6,1.3-5.4,2.8-6.9,5.4c-2.8-0.5-5.8-1-8.7-1c0.3-1.4,0.9-2.7,1.5-4.1        c-1.9,0.7-3.5,2.5-4.6,4.4c-2.9,0.7-6.2,2.8-6.2,5.8c-0.1,2.4,3,2.4,5.9,1.8c1.4,0.9,2.8,1.9,4.6,1.7        c-0.2-0.5-0.8-1.6-1.5-2.5c0.6-0.2,1.1-0.4,1.4-0.5c1.6-0.8,3-1.8,4.6-2.7c0.8-0.5,2.3-1.9,3.2-2c1.8-0.3,5.3,1.3,7.1,1.8        C741.6,227.6,742.1,225,742.1,222.2z" />
         <path d="M710.9,248c-2.6,1.3-5.4,2.8-6.9,5.4c-2.8-0.5-5.8-1-8.7-1c0.3-1.4,0.9-2.7,1.5-4.1        c-1.9,0.7-3.5,2.5-4.6,4.4c-2.9,0.7-6.2,2.8-6.2,5.8c-0.1,2.4,3,2.4,5.9,1.8c1.4,0.9,2.8,1.9,4.6,1.7        c-0.2-0.5-0.8-1.6-1.5-2.5c0.6-0.2,1.1-0.4,1.4-0.5c1.6-0.8,3-1.8,4.6-2.7c0.8-0.5,2.3-1.9,3.2-2c1.8-0.3,5.3,1.3,7.1,1.8        C710.4,253.4,710.9,250.7,710.9,248z" />
         <path d="M719.9,272.7c-1.9,0.3-3.9,0.8-5.1,2.1c-2-0.8-4.1-1.6-6.1-2.2c0.3-0.8,0.7-1.5,1.2-2.3        c-1.4,0.1-2.5,0.9-3.4,1.9c-2.1-0.1-4.5,0.6-4.6,2.5c-0.2,1.5,2,2,4.1,2.2c1,0.8,1.9,1.7,3.2,1.8c-0.1-0.3-0.5-1.1-1-1.8        c0.4,0,0.8-0.1,1-0.1c1.1-0.2,2.2-0.6,3.3-0.8c0.6-0.1,1.7-0.8,2.3-0.7c1.3,0.1,3.7,1.7,4.9,2.3        C719.3,276,719.7,274.4,719.9,272.7z" />
```
